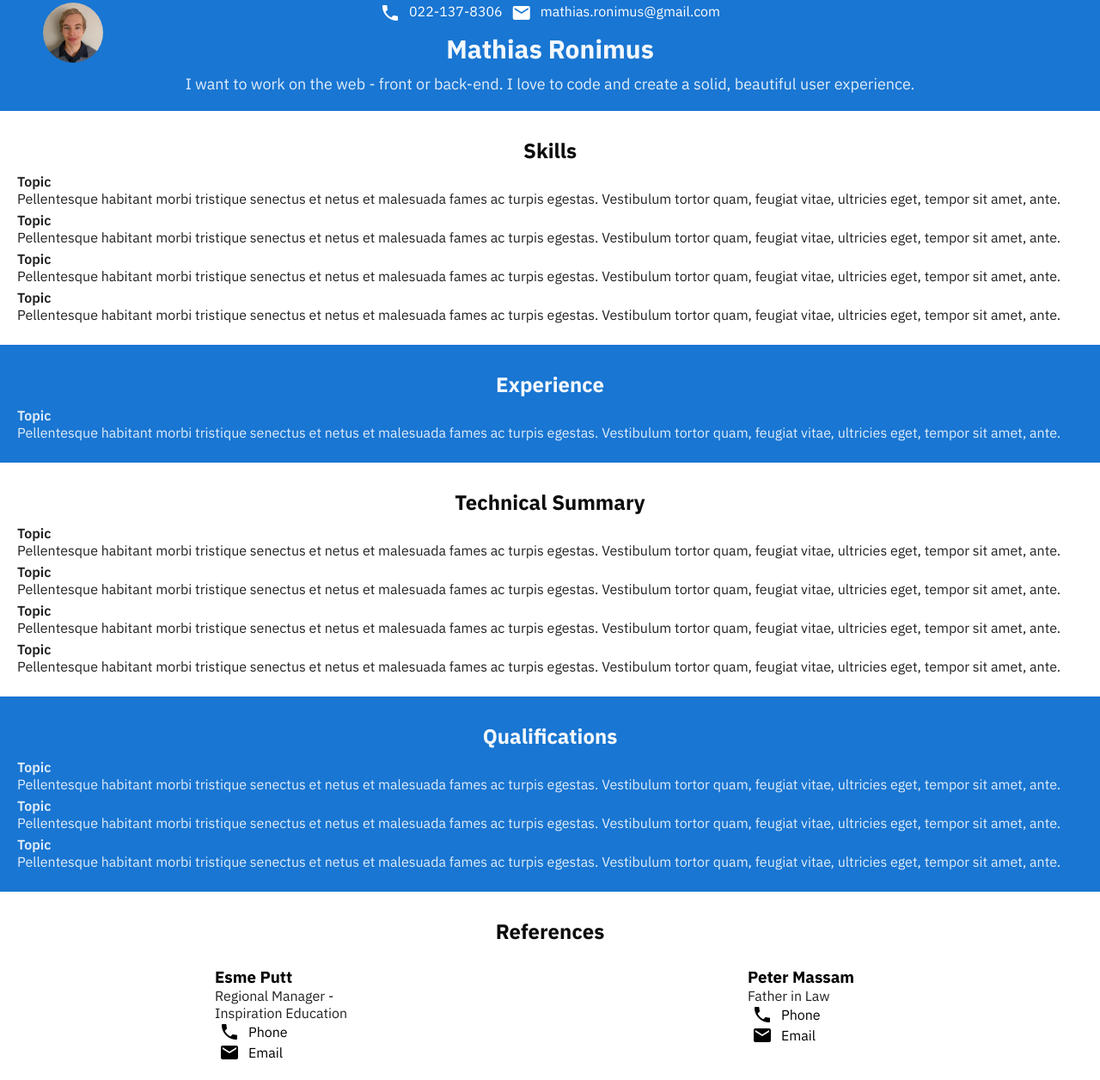
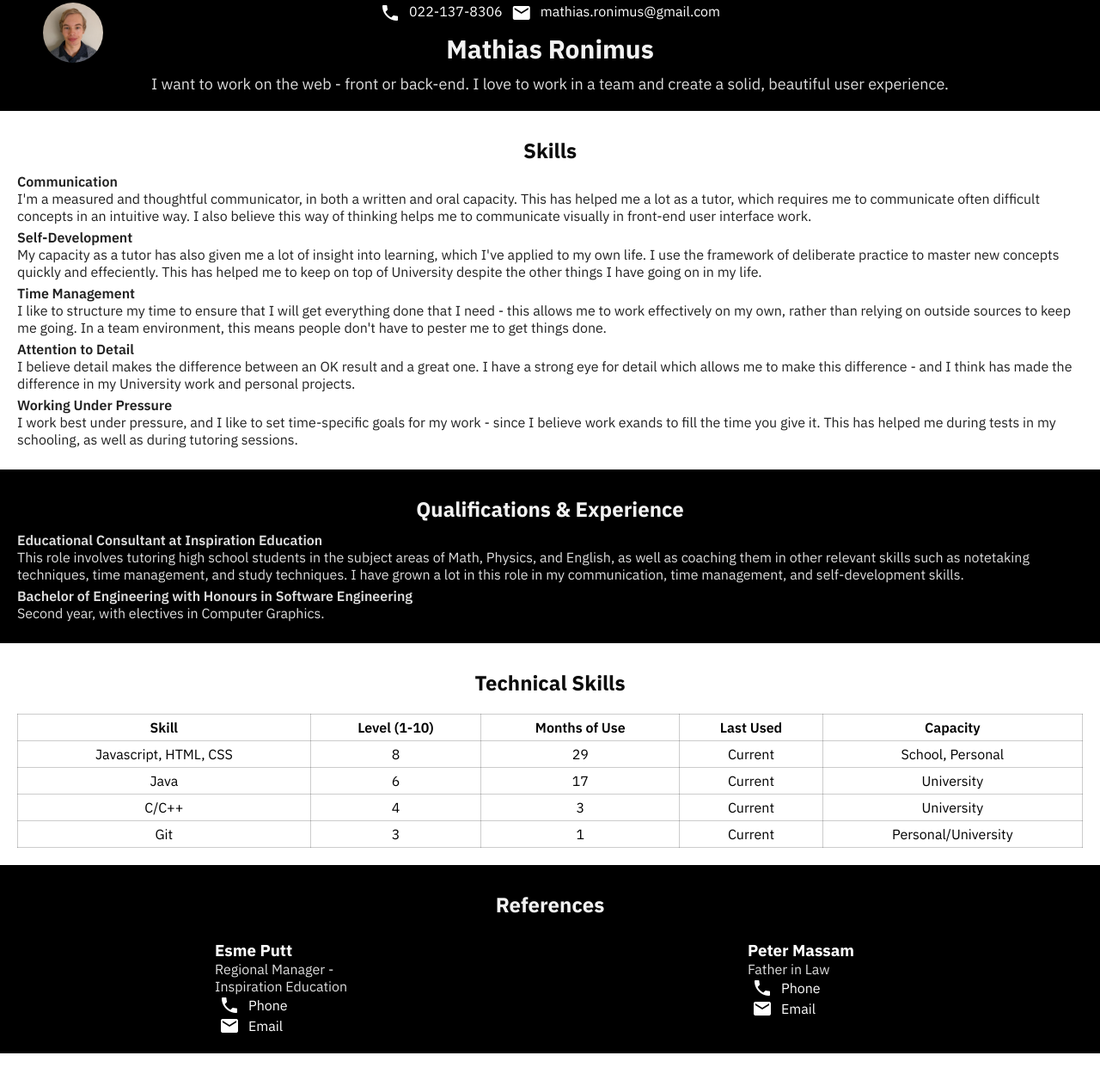
Before and after one commit to mathiasronimus/web-resume, a plain HTML site: page index.html in a window 1280 px wide. Shown: the part 17-1273 px from the top of the page at 86% size. After the commit the page ends 1242 px from the top, so only its background shows below. Drawn offline with Linux system fonts and the light colour scheme.

Commit message:
Updated Content

```diff
--- a/index.html
+++ b/index.html
@@ -19,46 +19,70 @@
             <div id="titleRow">
                 <h1>Mathias Ronimus</h1>
             </div>
-            <h2>I want to work on the web - front or back-end. I love to code and create a solid, beautiful user experience.</h2>
+            <h2>I want to work on the web - front or back-end. I love to work in a team and create a solid, beautiful user experience.</h2>
         </section>
     </header>
     <section>
         <h1>Skills</h1>
-        <p class="topic">Topic</p>
-        <p class="detail">Pellentesque habitant morbi tristique senectus et netus et malesuada fames ac turpis egestas. Vestibulum tortor quam, feugiat vitae, ultricies eget, tempor sit amet, ante.</p>
-        <p class="topic">Topic</p>
-        <p class="detail">Pellentesque habitant morbi tristique senectus et netus et malesuada fames ac turpis egestas. Vestibulum tortor quam, feugiat vitae, ultricies eget, tempor sit amet, ante.</p>
-        <p class="topic">Topic</p>
-        <p class="detail">Pellentesque habitant morbi tristique senectus et netus et malesuada fames ac turpis egestas. Vestibulum tortor quam, feugiat vitae, ultricies eget, tempor sit amet, ante.</p>
-        <p class="topic">Topic</p>
-        <p class="detail">Pellentesque habitant morbi tristique senectus et netus et malesuada fames ac turpis egestas. Vestibulum tortor quam, feugiat vitae, ultricies eget, tempor sit amet, ante.</p>
+        <p class="topic">Communication</p>
+        <p class="detail">I'm a measured and thoughtful communicator, in both a written and oral capacity. This has helped me a lot as a tutor, which requires me to communicate often difficult concepts in an intuitive way. I also believe this way of thinking helps me to communicate visually in front-end user interface work.</p>
+        <p class="topic">Self-Development</p>
+        <p class="detail">My capacity as a tutor has also given me a lot of insight into learning, which I've applied to my own life. I use the framework of deliberate practice to master new concepts quickly and effeciently. This has helped me to keep on top of University despite the other things I have going on in my life.</p>
+        <p class="topic">Time Management</p>
+        <p class="detail">I like to structure my time to ensure that I will get everything done that I need - this allows me to work effectively on my own, rather than relying on outside sources to keep me going. In a team environment, this means people don't have to pester me to get things done.</p>
+        <p class="topic">Attention to Detail</p>
+        <p class="detail">I believe detail makes the difference between an OK result and a great one. I have a strong eye for detail which allows me to make this difference - and I think has made the difference in my University work and personal projects.</p>
+        <p class="topic">Working Under Pressure</p>
+        <p class="detail">I work best under pressure, and I like to set time-specific goals for my work - since I believe work exands to fill the time you give it. This has helped me during tests in my schooling, as well as during tutoring sessions.</p>
     </section>
     <section class="colour">
-        <h1>Experience</h1>
-        <p class="topic">Topic</p>
-        <p class="detail">Pellentesque habitant morbi tristique senectus et netus et malesuada fames ac turpis egestas. Vestibulum tortor quam, feugiat vitae, ultricies eget, tempor sit amet, ante.</p>
+        <h1>Qualifications & Experience</h1>
+        <p class="topic">Educational Consultant at Inspiration Education</p>
+        <p class="detail">This role involves tutoring high school students in the subject areas of Math, Physics, and English, as well as coaching them in other relevant skills such as notetaking techniques, time management, and study techniques. I have grown a lot in this role in my communication, time management, and self-development skills.</p>
+        <p class="topic">Bachelor of Engineering with Honours in Software Engineering</p>
+        <p class="detail">Second year, with electives in Computer Graphics.</p>
     </section>
     <section>
-        <h1>Technical Summary</h1>
-        <p class="topic">Topic</p>
-        <p class="detail">Pellentesque habitant morbi tristique senectus et netus et malesuada fames ac turpis egestas. Vestibulum tortor quam, feugiat vitae, ultricies eget, tempor sit amet, ante.</p>
-        <p class="topic">Topic</p>
-        <p class="detail">Pellentesque habitant morbi tristique senectus et netus et malesuada fames ac turpis egestas. Vestibulum tortor quam, feugiat vitae, ultricies eget, tempor sit amet, ante.</p>
-        <p class="topic">Topic</p>
-        <p class="detail">Pellentesque habitant morbi tristique senectus et netus et malesuada fames ac turpis egestas. Vestibulum tortor quam, feugiat vitae, ultricies eget, tempor sit amet, ante.</p>
-        <p class="topic">Topic</p>
-        <p class="detail">Pellentesque habitant morbi tristique senectus et netus et malesuada fames ac turpis egestas. Vestibulum tortor quam, feugiat vitae, ultricies eget, tempor sit amet, ante.</p>
+        <h1>Technical Skills</h1>
+        <table>
+            <tr class="tableHead">
+                <th>Skill</th>
+                <th>Level (1-10)</th>
+                <th>Months of Use</th>
+                <th>Last Used</th>
+                <th>Capacity</th>
+            </tr>
+            <tr>
+                <th>Javascript, HTML, CSS</th>
+                <th>8</th>
+                <th>29</th>
+                <th>Current</th>
+                <th>School, Personal</th>
+            </tr>
+            <tr>
+                <th>Java</th>
+                <th>6</th>
+                <th>17</th>
+                <th>Current</th>
+                <th>University</th>
+            </tr>
+            <tr>
+                <th>C/C++</th>
+                <th>4</th>
+                <th>3</th>
+                <th>Current</th>
+                <th>University</th>
+            </tr>
+            <tr>
+                <th>Git</th>
+                <th>3</th>
+                <th>1</th>
+                <th>Current</th>
+                <th>Personal/University</th>
+            </tr>
+        </table>
     </section>
     <section class="colour">
-        <h1>Qualifications</h1>
-        <p class="topic">Topic</p>
-        <p class="detail">Pellentesque habitant morbi tristique senectus et netus et malesuada fames ac turpis egestas. Vestibulum tortor quam, feugiat vitae, ultricies eget, tempor sit amet, ante.</p>
-        <p class="topic">Topic</p>
-        <p class="detail">Pellentesque habitant morbi tristique senectus et netus et malesuada fames ac turpis egestas. Vestibulum tortor quam, feugiat vitae, ultricies eget, tempor sit amet, ante.</p>
-        <p class="topic">Topic</p>
-        <p class="detail">Pellentesque habitant morbi tristique senectus et netus et malesuada fames ac turpis egestas. Vestibulum tortor quam, feugiat vitae, ultricies eget, tempor sit amet, ante.</p>
-    </section>
-    <section>
         <h1>References</h1>
         <div id="reference-container">
             <div class="reference">
--- a/stylesheet.css
+++ b/stylesheet.css
@@ -8,7 +8,7 @@
 }
 
 .colour {
-    background-color: #1976D2;
+    background-color: #000;
     color: white;
 }
 
@@ -32,6 +32,25 @@ header img {
 #contactList span {
     vertical-align: middle;
     padding: 0px 5px;
+}
+
+table {
+    margin-top: 10px;
+    width: 100%;
+}
+
+.tableHead th {
+    font-weight: 600;
+}
+
+table, th {
+    border: 1px solid rgba(0, 0, 0, 0.2);
+    border-collapse: collapse;
+    font-weight: 400;
+}
+
+th {
+    padding: 5px;
 }
 
 h1 {
```
